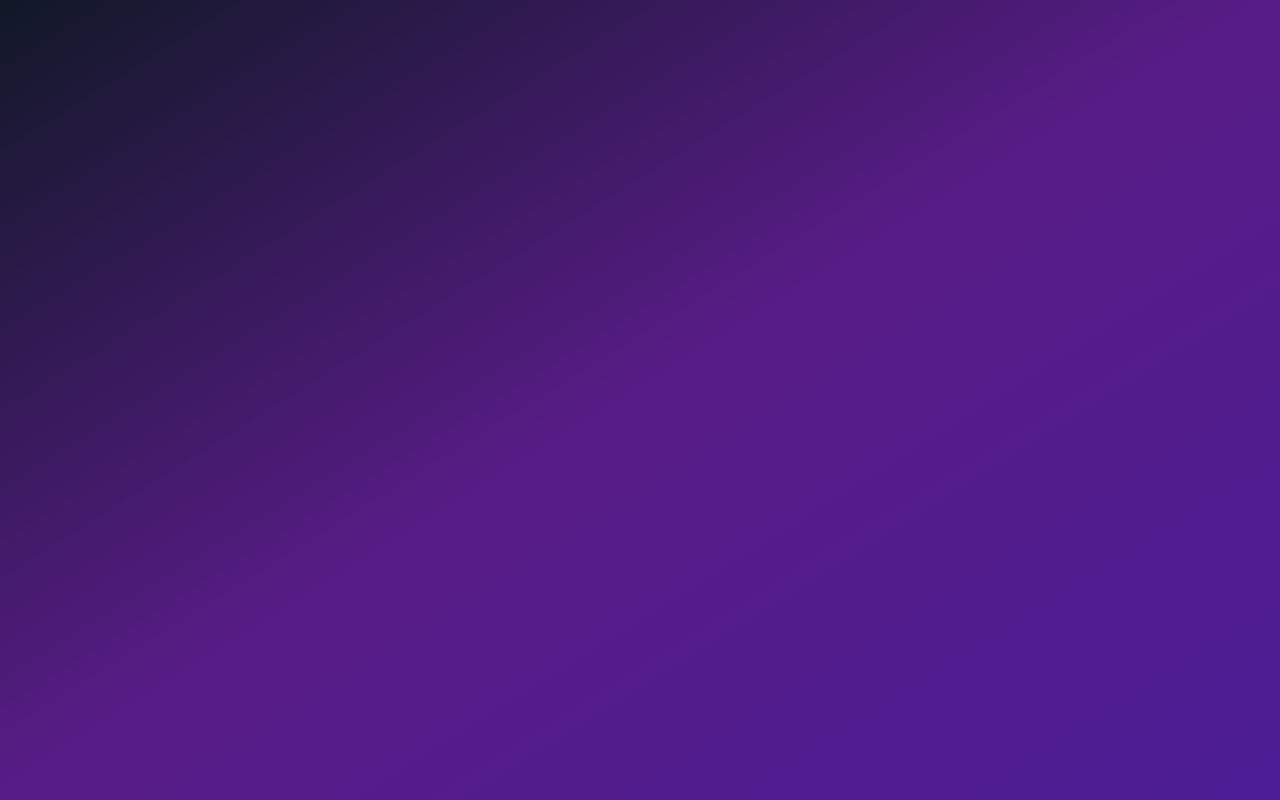
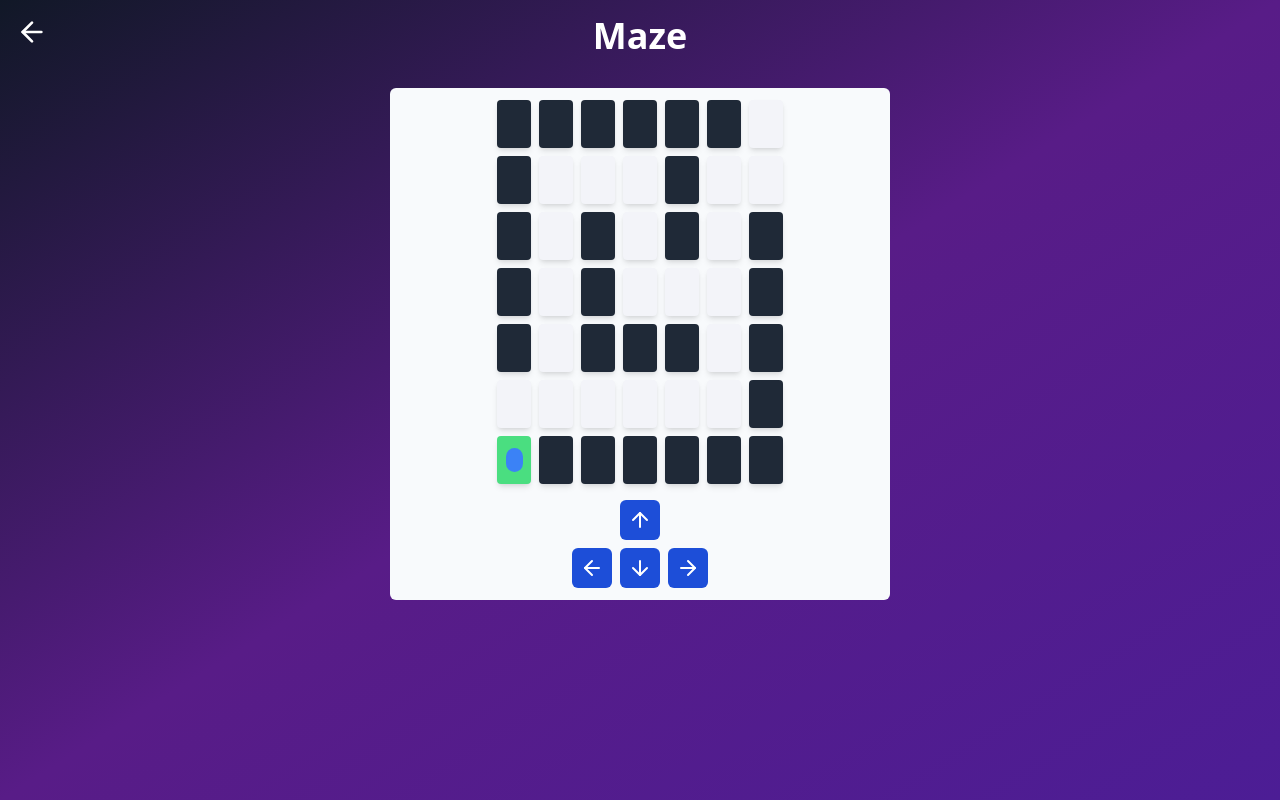
Before and after one commit to ynoacamino/IHC-project-2, a React (Vite) app in the folder frontend/: page /#/laberinto in a window 1280 px wide. Before the commit this address had no page. Built offline with nearby package versions, Linux system fonts and the light colour scheme.

Commit message:
Maze Component

```diff
--- a/frontend/package.json
+++ b/frontend/package.json
@@ -15,6 +15,7 @@
     "lucide-react": "^0.453.0",
     "opencv.js": "^1.2.1",
     "react": "^18.2.0",
+    "react-confetti": "^6.1.0",
     "react-dom": "^18.2.0",
     "react-router-dom": "^6.27.0",
     "tailwind-merge": "^2.5.4",
--- a/frontend/src/App.tsx
+++ b/frontend/src/App.tsx
@@ -6,6 +6,7 @@ import Canvas from '@/components/page/Canvas';
 import VideoGames from '@/components/page/VideoGames';
 import QuickSession from '@/components/page/QuickSession';
 import Settings from '@/components/page/Settings';
+import Maze from './components/page/Maze';
 
 function App() {
   return (
@@ -15,6 +16,7 @@ function App() {
           <Route path="/" element={<MainMenu />} />
           <Route path="/game-options" element={<GameOptions />} />
           <Route path="/canvas" element={<Canvas />} />
+          <Route path="/laberinto" element={<Maze />} />
           <Route path="/videogames" element={<VideoGames />} />
           <Route path="/quick-session" element={<QuickSession />} />
           <Route path="/settings" element={<Settings />} />
--- /dev/null
+++ b/frontend/src/components/page/Maze.tsx
@@ -0,0 +1,150 @@
+import React, { useEffect, useState } from "react";
+import { useNavigate } from "react-router-dom";
+import { ArrowDown, ArrowLeft, ArrowRight, ArrowUp } from "lucide-react";
+import { Circle } from "lucide-react";
+import Modal from "./Modal";
+
+const gridSize = 7;
+
+type Position = {
+  x: number;
+  y: number;
+};
+
+const initialPosition: Position = {
+  x: 0,
+  y: 6,
+};
+
+const mazeGrid = [
+  [true, true, true, true, true, true, false],
+  [true, false, false, false, true, false, false],
+  [true, false, true, false, true, false, true],
+  [true, false, true, false, false, false, true],
+  [true, false, true, true, true, false, true],
+  [false, false, false, false, false, false, true],
+  [false, true, true, true, true, true, true],
+]
+
+
+const Maze = () => {
+  const navigate = useNavigate();
+  const [position, setPosition] = React.useState<Position>(initialPosition);
+  const [showModal, setShowModal] = useState(false);
+
+  const movePlayer = (direction: 'up' | 'down' | 'left' | 'right') => {
+    const { x, y } = position;
+
+    let newCol = x;
+    let newRow = y;
+
+    if (direction === 'up') newRow--;
+    else if (direction === 'down') newRow++;
+    else if (direction === 'left') newCol--;
+    else if (direction === 'right') newCol++;
+
+    const newPosition = { x: newCol, y: newRow }
+    if (!mazeGrid[newRow][newCol] && newCol >= 0 && newCol <= gridSize && newRow >= 0 && newRow <= gridSize) {
+      setPosition(newPosition)
+    }
+  }
+
+  useEffect(() => {
+    playEnd()
+  }, [position])
+
+  const playEnd = () => {
+    if (position.x === 6 && position.y === 0) {
+      setShowModal(true)
+    }
+
+  }
+
+  return (
+    <div className="min-h-screen p-4 bg=">
+      <button
+        onClick={() => navigate("/game-options")}
+        className="absolute top-4 left-4 text-white hover:text-purple-400 transition-colors"
+      >
+        <ArrowLeft className="h-8 w-8" />
+      </button>
+
+      <div className="text-center">
+        <h1 className="text-4xl font-bold text-white mb-8">Maze</h1>
+      </div>
+
+      <div className="
+      mx-auto w-[100%] md:w-[40%] h-auto bg-slate-50 p-3 flex flex-col
+      justify-center items-center
+      rounded-md
+      "
+      >
+        <div className="
+        w-[60%]
+        h-auto
+        grid grid-cols-7 gap-2 justify-center items-center rounded-sm">
+          {mazeGrid.map((row, rowIndex) => (
+            row.map((cell, cellIndex) => {
+              const isPlayer = position.y === rowIndex && position.x === cellIndex;
+
+              return (<div
+                key={`${rowIndex},${cellIndex}`}
+                className={`w/7 h-12
+               flex justify-center items-center
+               rounded-sm shadow-md
+              ${cell ? 'bg-' : 'bg-white'}`}
+                style={{
+                  backgroundColor: isPlayer ? '#4ADE80' : cell ? '#1F2937' : '#F3F4F9'
+                }}
+              >
+                {isPlayer && <div className="grid center
+              w-1/2 h-1/2
+              rounded-full
+              bg-blue-500" />}
+              </div>)
+            })
+          ))}
+        </div>
+
+        <div className="flex flex-col justify-center items-center gap-1 mt-4">
+          <button onClick={() => movePlayer('up')} className="p-2 bg-blue-700 text-white rounded-md">
+            <ArrowUp />
+          </button>
+          <div>
+
+          </div>
+          <div className="flex space-x-2">
+            <button onClick={() => movePlayer('left')} className="p-2 bg-blue-700 text-white rounded-md">
+              <ArrowLeft />
+            </button>
+            <button onClick={() => movePlayer('down')} className="p-2 bg-blue-700 text-white rounded-md">
+              <ArrowDown />
+            </button>
+            <button onClick={() => movePlayer('right')} className="p-2 bg-blue-700 text-white rounded-md">
+              <ArrowRight />
+            </button>
+          </div>
+        </div>
+
+      </div>
+      <Modal
+        title="Congrulations"
+        isOpen={showModal}
+        onClose={() => setShowModal(false)}>
+        <div className="text-center">
+          <p>Game Over</p>
+          <button
+            onClick={() => {
+              setPosition(initialPosition);
+              setShowModal(false);
+            }}
+            className="mt-4 bg-purple-600 text-white px-4 py-2 rounded-lg hover:bg-purple-700 transition-colors"
+          >
+            Try Again
+          </button>
+        </div>
+      </Modal>
+    </div>
+  );
+}
+export default Maze;
--- /dev/null
+++ b/frontend/src/components/page/Modal.tsx
@@ -0,0 +1,34 @@
+import React from 'react';
+
+interface ModalProps {
+  title: string;
+  isOpen: boolean;
+  onClose: () => void;
+  children: React.ReactNode;
+}
+
+const Modal: React.FC<ModalProps> = ({ title, isOpen, onClose, children }) => {
+  if (!isOpen) return null;
+
+  return (
+    <div className="fixed inset-0 flex items-center justify-center bg-black bg-opacity-50 z-50">
+      <div className="bg-white w-1/3 rounded-lg shadow-lg p-6 relative">
+        {/* Botón para cerrar */}
+        <button
+          onClick={onClose}
+          className="absolute top-2 right-2 text-gray-500 hover:text-gray-800"
+        >
+          &times;
+        </button>
+
+        {/* Título */}
+        <h2 className="text-2xl font-semibold mb-4 text-center">{title}</h2>
+
+        {/* Contenido */}
+        <div className="modal-content">{children}</div>
+      </div>
+    </div>
+  );
+};
+
+export default Modal;
```
Also changed, not shown: 1 other file (tests, documents, lock files or other folders).
